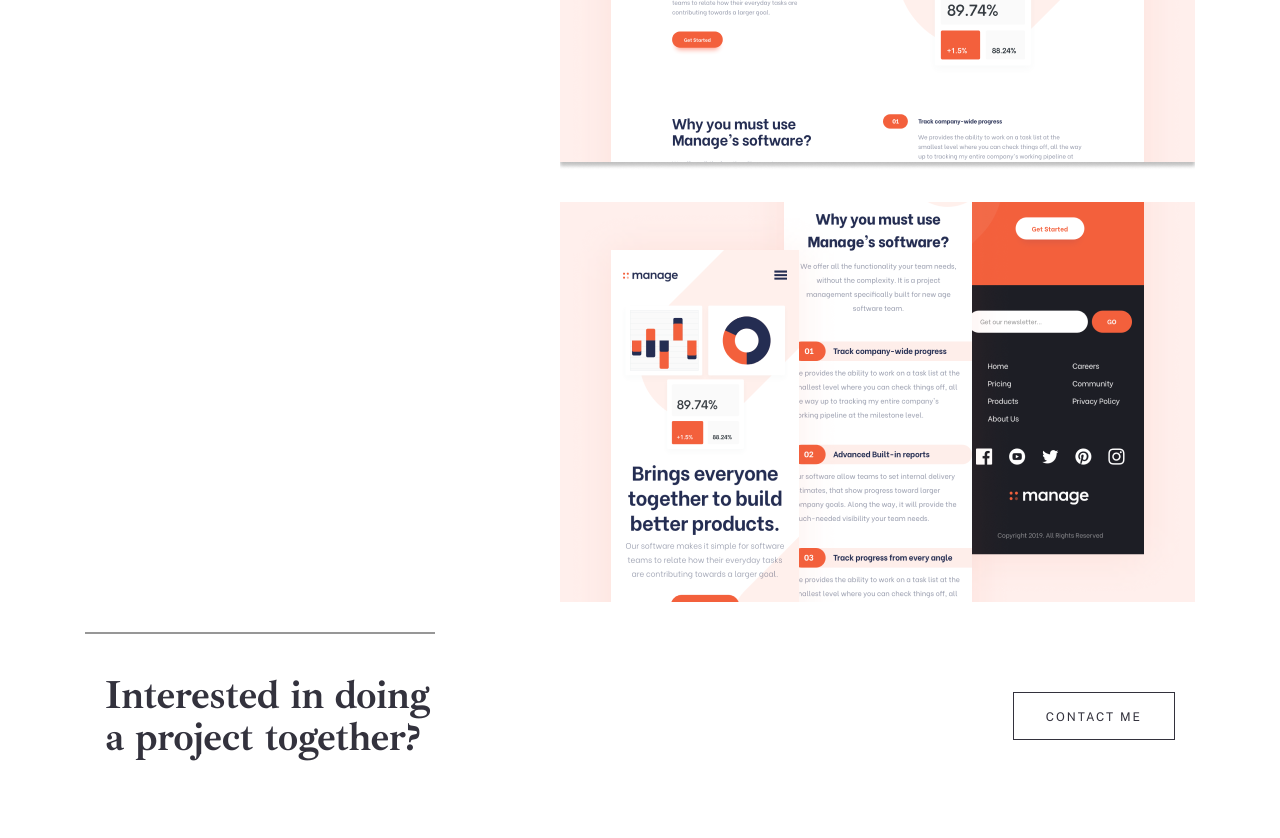
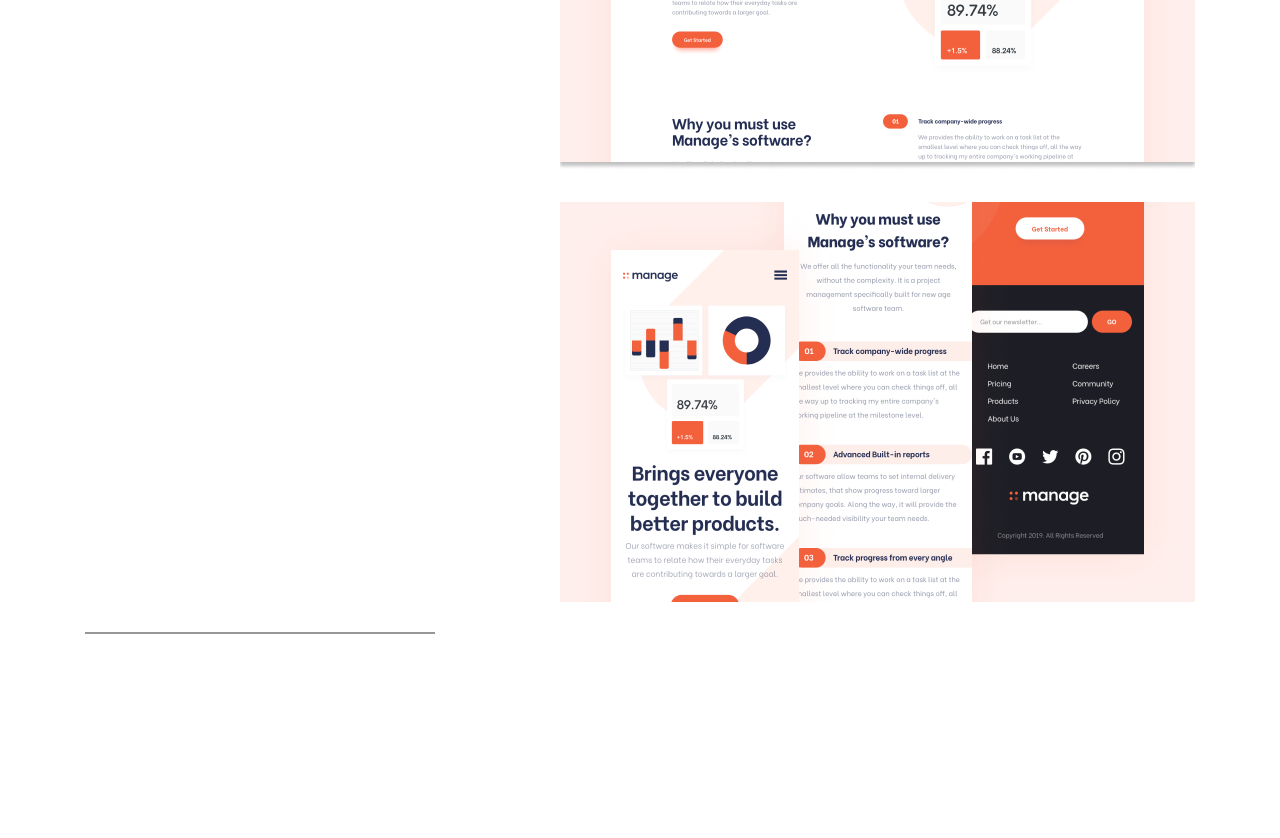
Before and after one commit to RakhimovSh/minimalist, a plain HTML site: page manage.html in a window 1280 px wide. Shown: the part 1202-2040 px from the top of the page. After the commit the page ends 1836 px from the top, so only its background shows below. Drawn offline with Linux system fonts and the light colour scheme.

Commit message:
initial commit

```diff
--- a/manage.html
+++ b/manage.html
@@ -50,13 +50,6 @@
 
         </section>
 
-        <section class="container contact">
-            <h3 class="contact__heading">
-                Interested in doing a project together?
-            </h3>
-
-            <a href="#" class="btn contact-btn">Contact Me</a>
-        </section>
     </main>
 
 </body>
--- a/scss/all-blocks/_manage-project-section.scss
+++ b/scss/all-blocks/_manage-project-section.scss
@@ -108,25 +108,7 @@
     }
 }
 
-.contact {
-    align-items: center;
-    width: 100%;
-    max-width: 1110px;
-    display: flex;
-    justify-content: space-between;
-    padding-bottom: 40px;
 
-    &__heading {
-        max-width: 350px;
-        font-family: Ibarra Real Nova;
-        font-style: normal;
-        font-weight: bold;
-        font-size: 40px;
-        line-height: 42px;
-        letter-spacing: -0.357143px;
-        color: #33323D;
-    }
-}
 
 @media only screen and (max-width:1035px) {
     .manage-project-section {
```
Also changed, not shown: css/main.css, 1 other file.
